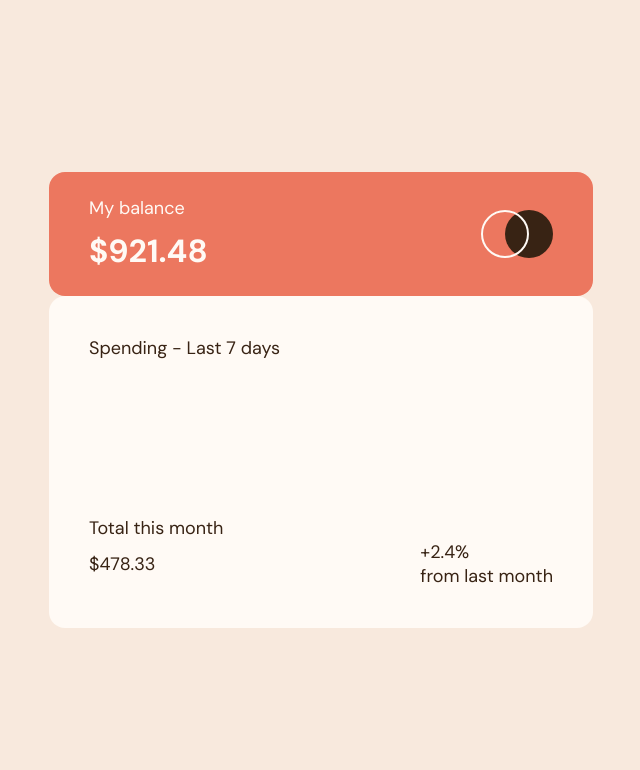
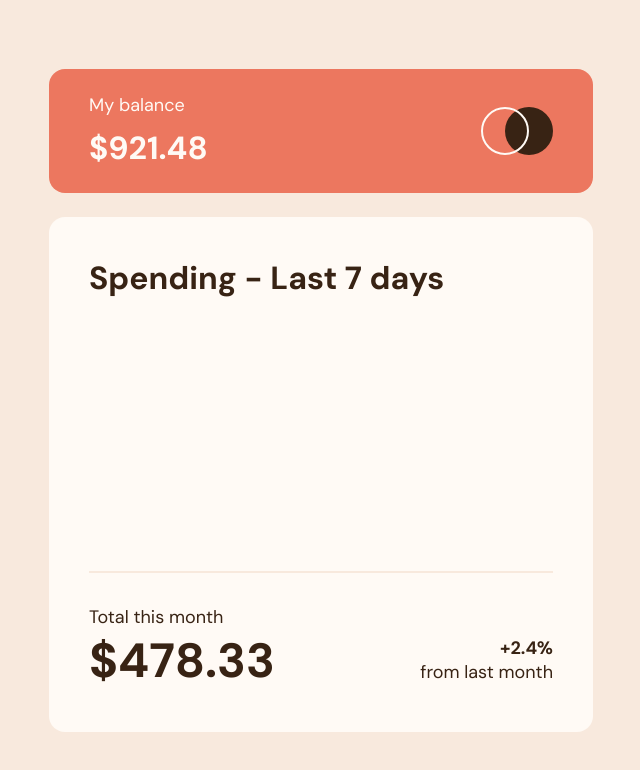
Before and after one commit to VeraEnders/expenses-chart-component, a website: page index.html in a window 1280 px wide. Shown: the whole page, without its empty margins (319-959 px from the left). Drawn offline with nearby package versions, Linux system fonts and the light colour scheme.

Commit message:
feat: apply styling to component body

```diff
--- a/index.html
+++ b/index.html
@@ -13,7 +13,7 @@
 </head>
 <body>
   <section class="expenses-component">
-    <header class="container bg-accent text-light transition">
+    <header class="container mb-16-24 bg-accent text-light transition">
       <div class="px-20-40 py-24 d-flex transition">
         <div>
           <p>My balance</p>
@@ -24,20 +24,20 @@
     </header>
 
     <section class="container bg-light transition">
-      <div class="px-20-40 py-30-40">
-        <h1 class="expenses-component__title">Spending - Last 7 days</h1>
+      <div class="px-20-40 py-28-40">
+        <h1 class="expenses-component__title fw-700">Spending - Last 7 days</h1>
         <div class="chart">
           <canvas id="expenses-by-day-chart">
-
           </canvas>
         </div>
-        <div class="expenses-component__content__total__container">
+        <div class="mt-24-32">
           <p>Total this month</p>
-          <div class="amount__stat | d-flex">
-            <p class="total__amount">$478.33</p>
-            <p>
-              <span> +2.4%</span>
-              <br>from last month</p>
+          <div class="d-flex">
+            <p class="total__amount fw-700">$478.33</p>
+            <p class="monthly-change">
+              <span class="fw-700"> +2.4%</span>
+              <span>from last month</span>
+            </p>
           </div>
         </div>
       </div>
--- a/src/styles/abstracts/_variables.scss
+++ b/src/styles/abstracts/_variables.scss
@@ -22,6 +22,7 @@ $sizes: (
   18: 1.125rem,
   20: 1.25rem,
   24: 1.5rem,
+  28: 1.75rem,
   30: 1.875rem,
   32: 2rem,
   40: 2.5rem,
--- a/src/styles/base/_base.scss
+++ b/src/styles/base/_base.scss
@@ -60,3 +60,41 @@ body {
     font-size: size(32);
   }
 }
+
+.expenses-component__title {
+  font-size: size(24);
+  @include mq-medium {
+    font-size: size(32);
+  }
+}
+
+.chart {
+  height: 15.625rem;
+  position: relative;
+  @include mq-medium {
+  height: 17.125rem;
+  }
+}
+
+.chart::after {
+  content: "";
+  position: absolute;
+  bottom: 0;
+  left: 0;
+  width: 100%;
+  height: 2px;
+  background: clr(primary, xs);
+}
+
+.total__amount {
+  font-size: size(30);
+  @include mq-medium {
+    font-size: size(48);
+  }
+}
+
+.monthly-change {
+  display: flex;
+  flex-direction: column;
+  align-items: end;
+}
--- a/src/styles/utilities/_utilities.scss
+++ b/src/styles/utilities/_utilities.scss
@@ -27,10 +27,24 @@
   padding-block: size(24);
 }
 
-.py-30-40 {
-  padding-block: size(30);
+.py-28-40 {
+  padding-block: size(28);
   @include mq-medium {
     padding-block: size(40);
+  }
+}
+
+.mt-24-32 {
+  margin-top: size(24);
+  @include mq-medium {
+    margin-top: size(32);
+  }
+}
+
+.mb-16-24 {
+  margin-bottom: size(16);
+  @include mq-medium {
+    margin-bottom: size(24);
   }
 }
 
```
Also changed, not shown: src/styles/style.css, 1 other file.
